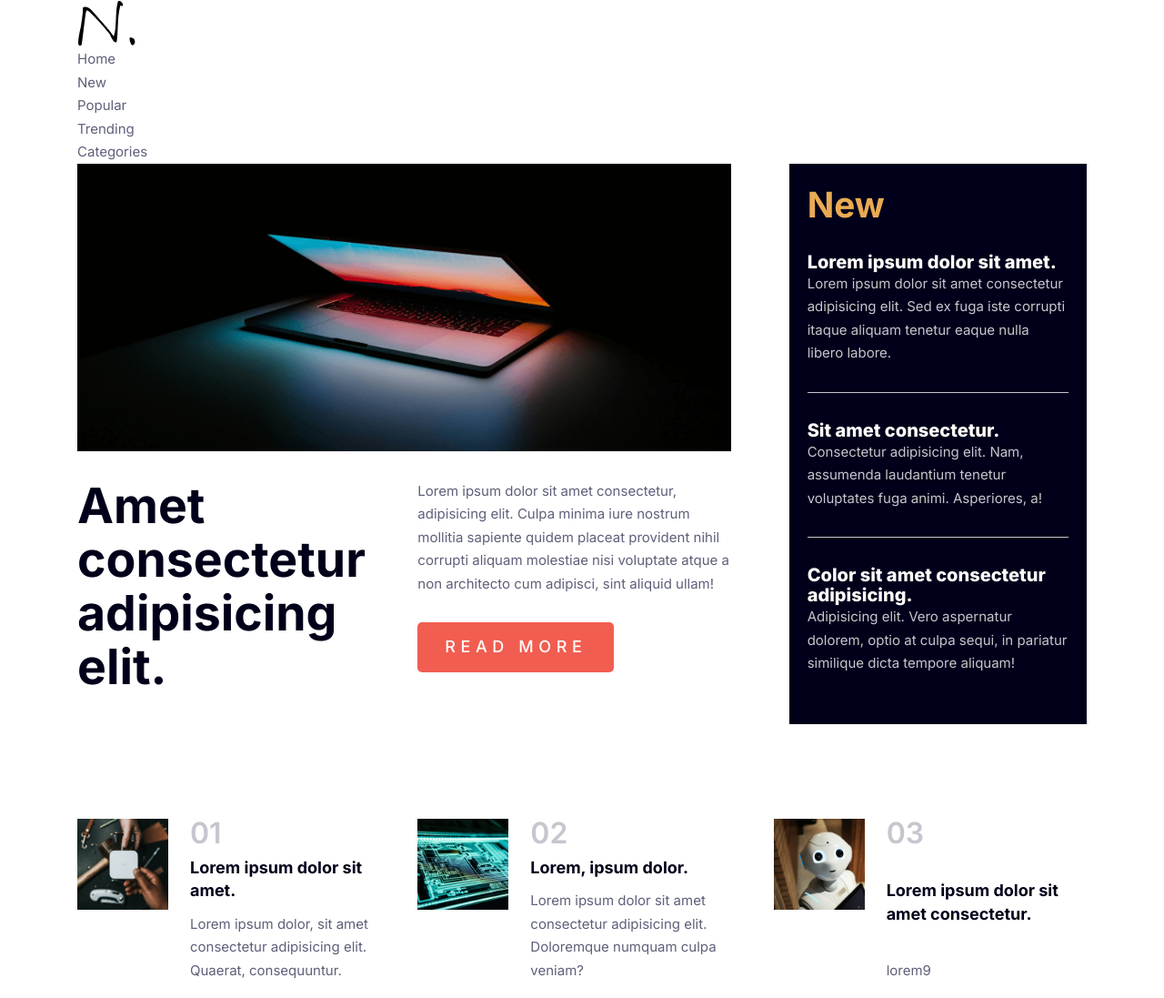
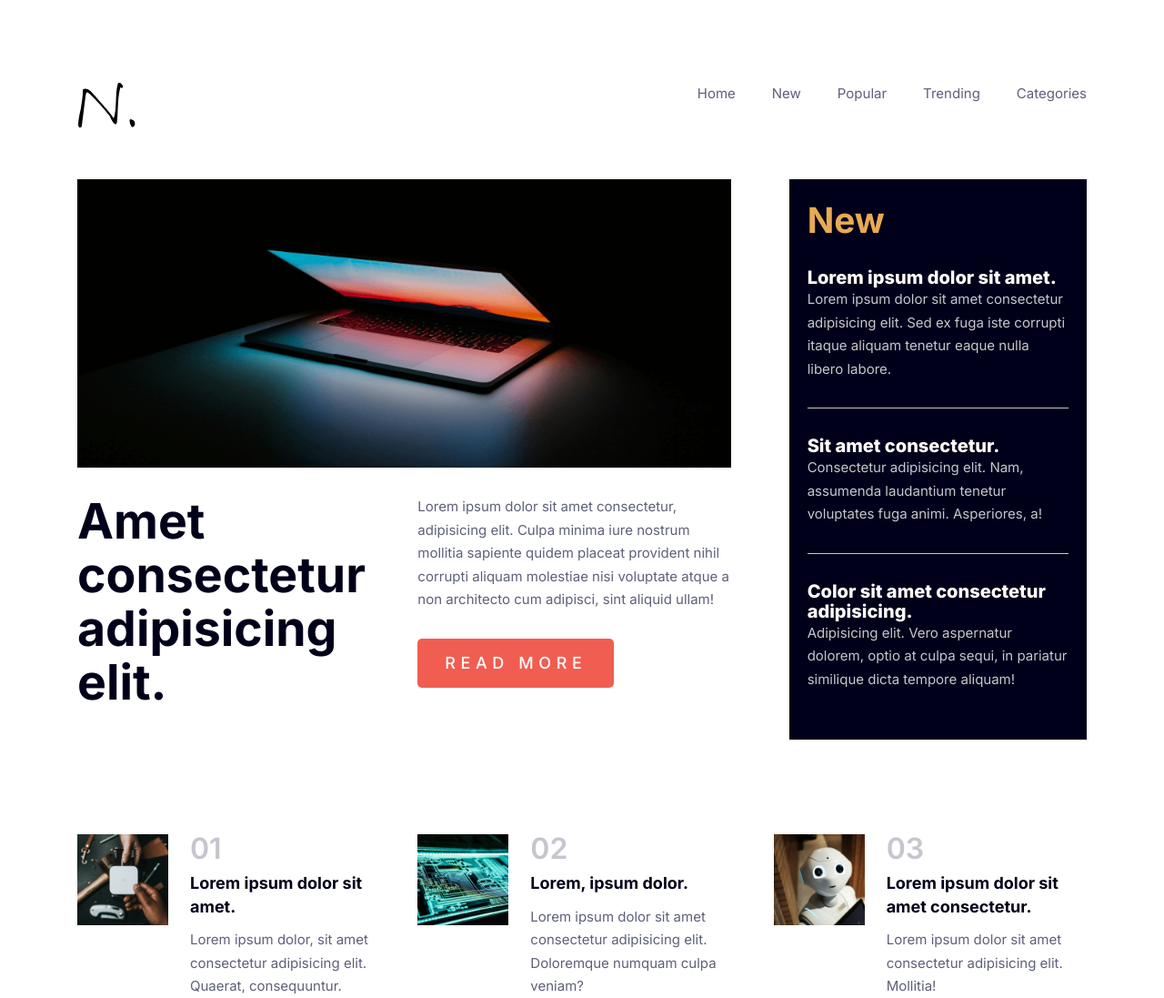
Before and after one commit to Nikita-Hsieh/news-home, a website built with Vite: page index.html in a window 1280 px wide. Shown: the whole page at 91% size. Built offline with nearby package versions, Linux system fonts and the light colour scheme.

Commit message:
header nac style update

```diff
--- a/index.html
+++ b/index.html
@@ -24,7 +24,7 @@
 				/>
 			</a>
 			<nav>
-				<ul>
+				<ul class="header__links">
 					<li><a class="header__link" href="/">Home</a></li>
 					<li><a class="header__link" href="/">New</a></li>
 					<li><a class="header__link" href="/">Popular</a></li>
@@ -108,7 +108,7 @@
 						<img src="/img/news-1.png" class="blog__image" />
 						<h3 class="blog__number">01</h3>
 						<div class="blog__headline">
-							<a href=""> Lorem ipsum dolor sit amet. </a>
+							<a href="">Lorem ipsum dolor sit amet. </a>
 						</div>
 						<p class="blog__description">
 							Lorem ipsum dolor, sit amet consectetur adipisicing elit. Quaerat,
@@ -120,7 +120,7 @@
 						<img src="/img/news-2.png" class="blog__image" />
 						<h3 class="blog__number">02</h3>
 						<div class="blog__headline">
-							<a href=""> Lorem, ipsum dolor. </a>
+							<a href="">Lorem, ipsum dolor. </a>
 						</div>
 						<p class="blog__description">
 							Lorem ipsum dolor sit amet consectetur adipisicing elit.
@@ -132,9 +132,11 @@
 						<img src="/img/news-3.png" class="blog__image" />
 						<h3 class="blog__number">03</h3>
 						<div class="blog__headline">
-							<a href=""> Lorem ipsum dolor sit amet consectetur.</a>
+							<a href="">Lorem ipsum dolor sit amet consectetur.</a>
 						</div>
-						<p class="blog__description">lorem9</p>
+						<p class="blog__description">
+							Lorem ipsum dolor sit amet consectetur adipisicing elit. Mollitia!
+						</p>
 					</article>
 				</section>
 			</article>
--- a/scss/components/_header.scss
+++ b/scss/components/_header.scss
@@ -1,11 +1,24 @@
 @use '../util' as util;
 
 .header {
+	@media (width>=1110px) {
+		display: flex;
+		justify-content: space-between;
+		padding-block: 5.625rem 3.4375rem;
+	}
+
 	&__logo {
 		width: 2.8125rem;
 
 		@media (width>=1110px) {
 			width: 4rem;
+		}
+	}
+
+	&__links {
+		@media (width>=1110px) {
+			display: flex;
+			gap: 2.5rem;
 		}
 	}
 
```
Also changed, not shown: public/img/close.svg (added), public/img/menu.svg (added).
